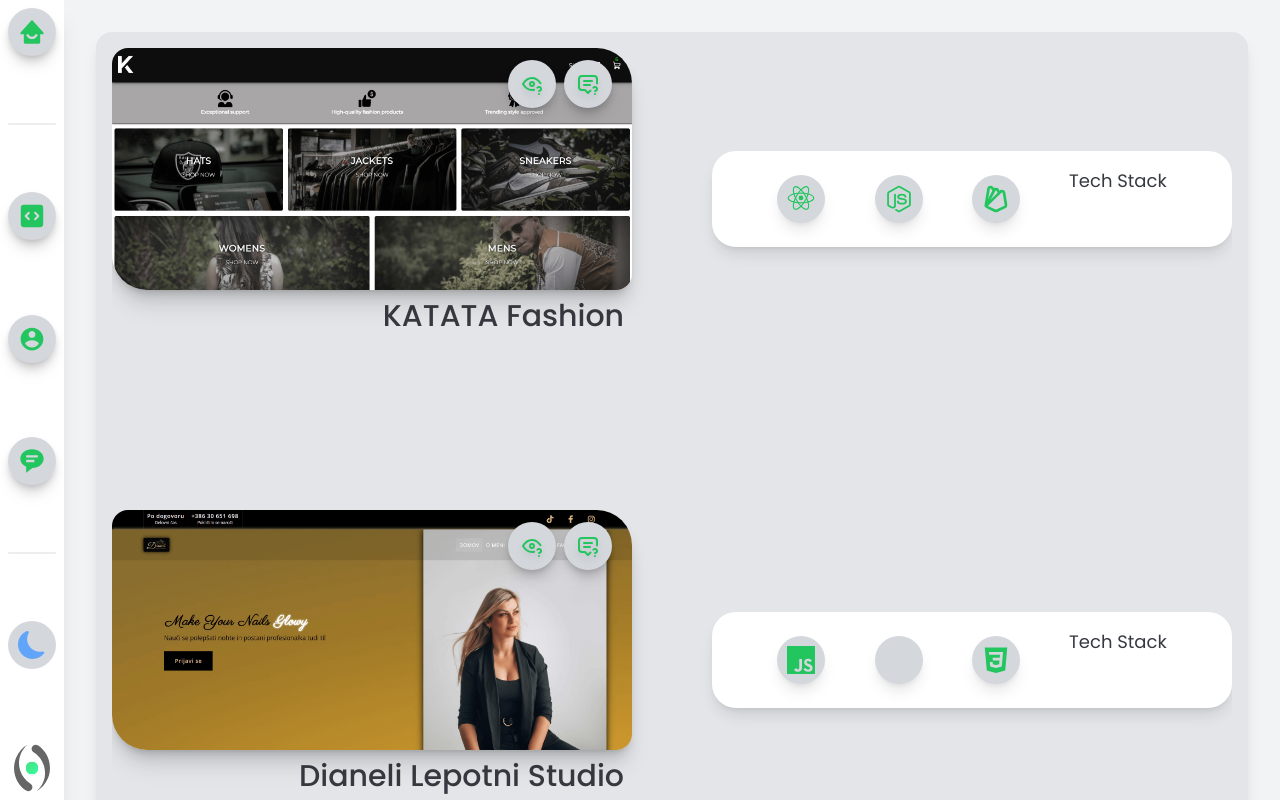
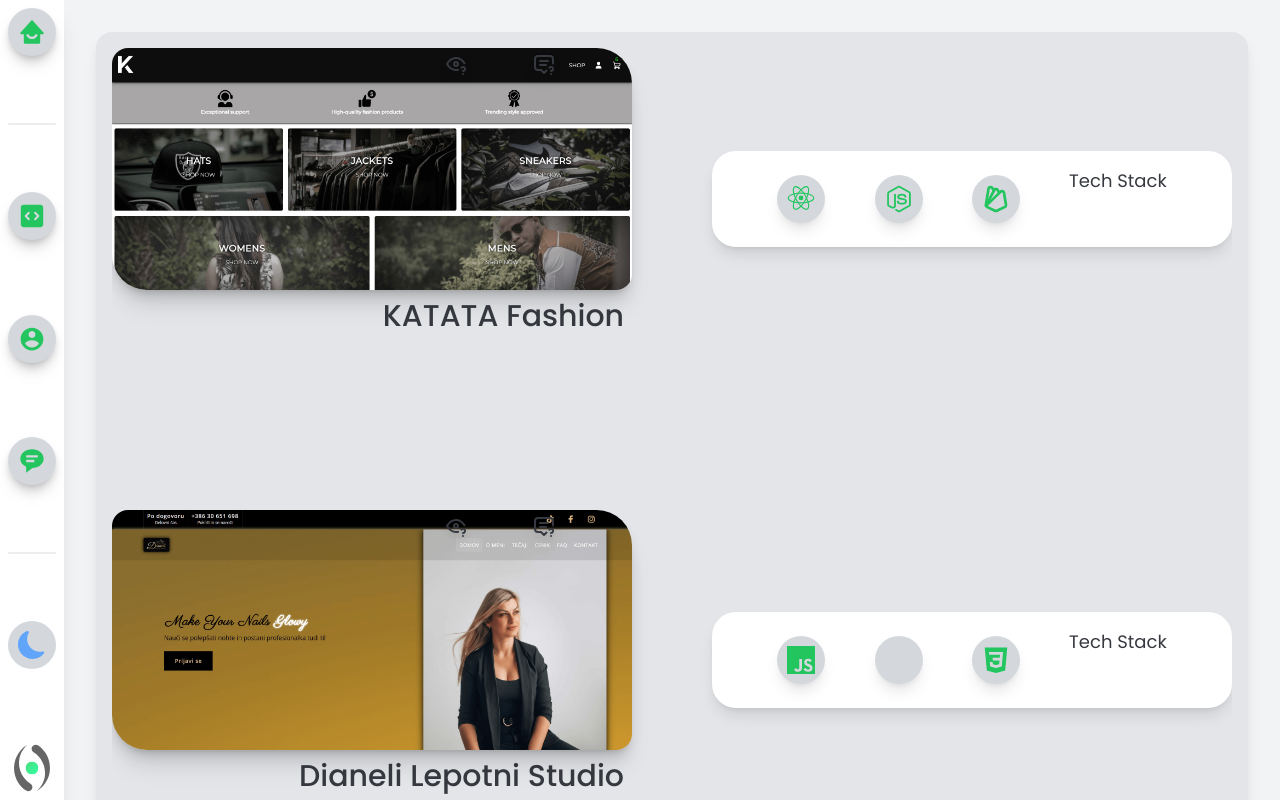
Before and after one commit to laukic1/Portfolio_App, a React (Vite) app: page /projects in a window 1280 px wide. Shown: the top 800 px of the page. Built offline with nearby package versions, Linux system fonts and the light colour scheme; some icons are missing.

Commit message:
found the issue, it is a custom class i made, trying ways to optimize it

```diff
--- a/src/components/content-container/content-container.component.jsx
+++ b/src/components/content-container/content-container.component.jsx
@@ -9,9 +9,6 @@
       <div className="content-list">
         <div className="grid gap-y-40 ">
           {projects.map((project) => {
-            {
-              console.log(project.icons);
-            }
             return <ProjectsContainer key={project.id} project={project} />;
           })}
         </div>
--- a/src/components/project-info-icon/project-info-icon.component.jsx
+++ b/src/components/project-info-icon/project-info-icon.component.jsx
@@ -1,6 +1,6 @@
 // eslint-disable-next-line react/prop-types
 const ProjectInfoIcon = ({ icon, text }) => {
-    return <div className='fold:w-10 fold:h-6 lg:hover:shadow-custom sm:w-20 sm:h-12 w-14 h-8 project-icon group'>
+    return <div className='fold:w-10 fold:h-6 lg:hover:shadow-custom sm:w-20 sm:h-12 w-14 h-8  group'>
     {icon}
     <span className='project-icon-tooltip group-hover:scale-100'>{text}</span>
     </div>;
--- a/src/components/tooltip-image/tooltip-image.component.jsx
+++ b/src/components/tooltip-image/tooltip-image.component.jsx
@@ -1,6 +1,5 @@
-//import ProjectInfoIcon from "../project-info-icon/project-info-icon.component";
+import ProjectInfoIcon from "../project-info-icon/project-info-icon.component";
 import { TbEyeQuestion, TbMessage2Question } from "react-icons/tb";
-import SideBarIcon from '../side-bar-icon/side-bar-icon-component';
 
 // eslint-disable-next-line react/prop-types
 const TooltipImage = ({ imgUrl, title, text }) => {
@@ -13,8 +12,8 @@
         alt={`${title}`}
       />
       <div className='flex sm:gap-2 absolute top-1 right-5'>
-       <SideBarIcon text={"Link"} icon={<TbEyeQuestion size="28" className='w-6 h-6 drop-shadow-lg' />} />
-        <SideBarIcon text={"Docs"} icon={<TbMessage2Question size="28" className='w-6 h-6 drop-shadow-lg' />} />
+       <ProjectInfoIcon text={"Link"} icon={<TbEyeQuestion className='w-6 h-6 drop-shadow-lg' />} />
+        <ProjectInfoIcon text={"Docs"} icon={<TbMessage2Question className='w-6 h-6 drop-shadow-lg' />} />
         </div>
     <span className='transition-all duration-500 project-tooltip z-30 group-hover:scale-100'>{text}</span>
 
```
